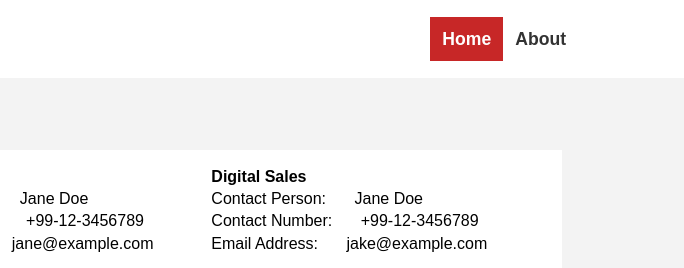
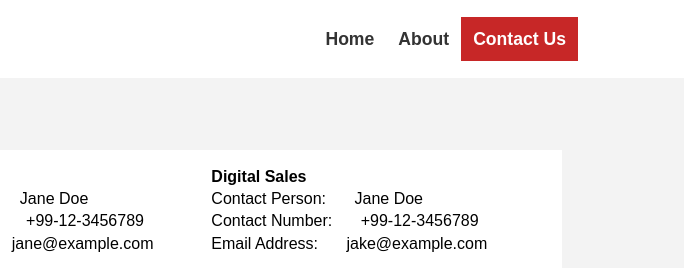
Before and after one commit to fakhri01/html-css, a plain HTML site: page ZeeNews/contact.html in a window 1280 px wide. Shown: the top 268 px of the page, 596-1280 px from the left. Drawn offline with Linux system fonts and the light colour scheme; a web font is replaced by a local one.

Commit message:
Contact Page added to Navbar in ZeeNews

```diff
--- a/ZeeNews/contact.html
+++ b/ZeeNews/contact.html
@@ -28,8 +28,9 @@
       <div class="container">
         <img src="./img/logo/logo.png" alt="Zee News Logo" class="logo" />
         <ul>
-          <li><a class="active" href="index.html">Home</a></li>
+          <li><a href="index.html">Home</a></li>
           <li><a href="about.html">About</a></li>
+          <li><a class="active" href="contact.html">Contact Us</a></li>
         </ul>
       </div>
     </nav>
```
Also changed, not shown: ZeeNews/about.html (+1 -0 lines), ZeeNews/article.html (+1 -0 lines), ZeeNews/index.html (+1 -0 lines).
